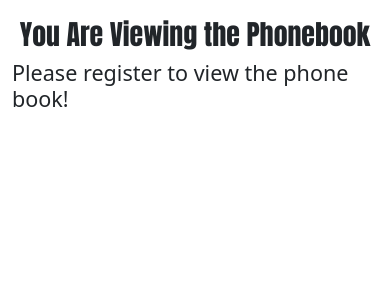
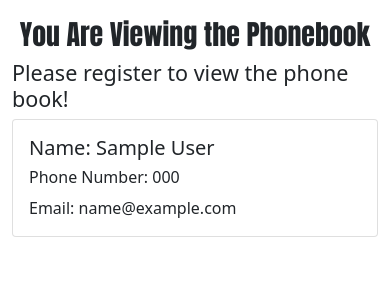
Before and after one commit to jrinks/Phone_Book, a Flask app: page /view_phone_book.html in a window 390 px wide. Shown: the part 66-366 px from the top of the page. Run offline with Flask 2, Linux system fonts and the light colour scheme; tables that the repository leaves empty hold one stand-in row (values such as "Sample post"); some libraries are stand-ins or nearby versions.

Commit message:
fixed phonebook display

```diff
--- a/app/routes.py
+++ b/app/routes.py
@@ -40,7 +40,7 @@ def register_phone_number():
         phonenumber = form.phonenumber.data
         #print(username, email, password, firstname, lastname, phonenumber)
 
-# Check if usre already exists
+# Check if usre number already exists
         existing_user = User.query.filter((User.username == username) | (User.phonenumber == phonenumber)).all()
         if existing_user:
             flash('That username or phone number already exists. Please try again', 'danger')
--- a/app/templates/view_phone_book.html
+++ b/app/templates/view_phone_book.html
@@ -12,12 +12,12 @@
     <h4>Please register to view the phone book!</h4>
 {% endif %}
 
-{% for u in user %}
+{% for u in users %}
 <div class="card mb-5">
     <div class="card-body">
-        <h5 class="card-title">{{ user.firstname }} {{ user.lastname }}</h5>
-        <h6 class="card-subtitle mb-2 text-muted">{{ user.phonenumber }}</h6>
-        <p class="card-text">{{ user.email }}</p>
+        <h5 class="card-title">Name: {{ u.firstname }} {{ u.lastname }}</h5>
+        <h6 class="card-text">Phone Number: {{ u.phonenumber }}</h6>
+        <p class="card-text">Email: {{ u.email }}</p>
     </div>
     </div>
 {% endfor %}
```
